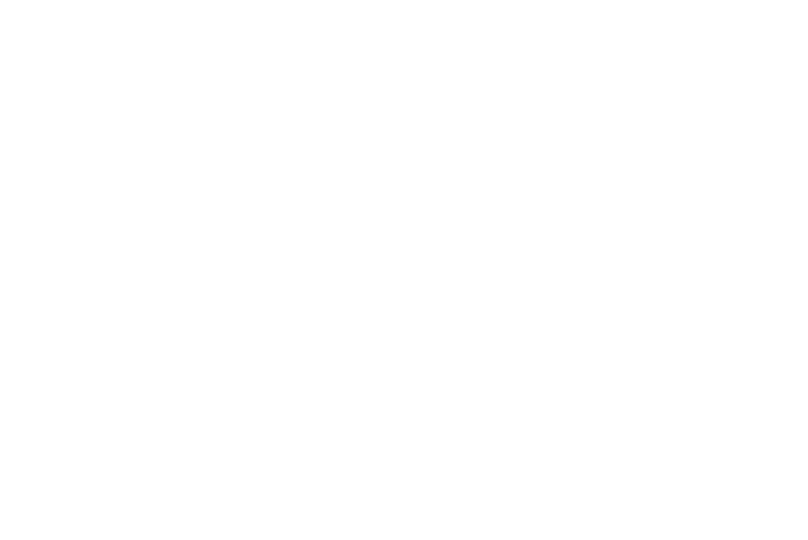
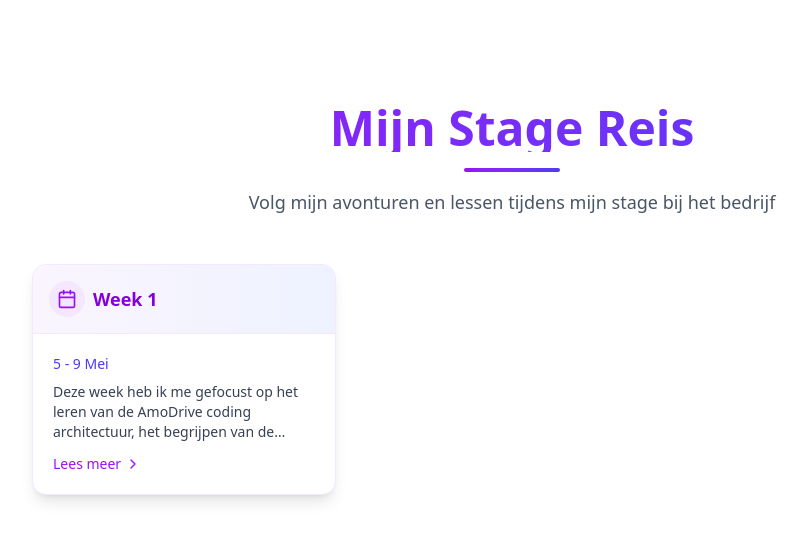
Before and after one commit to Lenaerts-Nestor/personal-portfolio, a React (Vite) app: page /Blog in a window 1280 px wide. Before the commit this address had no page. Shown: the top 540 px of the page, without its empty margins (128-936 px from the left). Built offline with nearby package versions, Linux system fonts and the light colour scheme.

Commit message:
first design of blog

```diff
--- /dev/null
+++ b/src/components/blogs/weekly.tsx
@@ -0,0 +1,208 @@
+'use client';
+
+import type React from 'react';
+
+import { useState, useEffect } from 'react';
+import { Calendar, ChevronLeft, ChevronRight, X } from 'lucide-react';
+
+// Example data structure for weeks (replace with your real data)
+const weeks = [
+  {
+    title: 'Week 1',
+    dates: '5 - 9 Mei',
+    summary:
+      'Deze week heb ik me gefocust op het leren van de AmoDrive coding architectuur, het begrijpen van de projectstructuur en het verbeteren van mijn coderstijl, met de hulp van mijn seniors.',
+    details:
+      "Deze week heb ik mijn weekenden goed besteed aan zelfstudie over React Query en de implementatie ervan in AmoTrack. Daarnaast heb ik onderzoek gedaan naar testscenario's en mogelijke optimalisaties voor zowel AmoDrive als AmoTrack. Binnen AmoTrack zelf heb ik oude code opgeschoond, role checks voor de sidebar geïmplementeerd en ben ik verder gegaan met de login-functionaliteit en het toepassen van React Query voor individueel ingelogde gebruikers. Ook heb ik de creatie van timesheets geüpdatet op basis van feedback, de project-details box gestyled en de rollen verder verfijnd. Een week vol technische vooruitgang!",
+  },
+  // ...add more weeks here
+];
+
+export const WeeklyBlog = () => {
+  const [openIdx, setOpenIdx] = useState<number | null>(null);
+  const [animating, setAnimating] = useState(false);
+  const [direction, setDirection] = useState<'next' | 'prev' | 'none'>('none');
+
+  const openModal = (idx: number) => {
+    setOpenIdx(idx);
+    setAnimating(true);
+    setDirection('none');
+    setTimeout(() => setAnimating(false), 300);
+  };
+
+  const closeModal = () => {
+    setAnimating(true);
+    setTimeout(() => {
+      setOpenIdx(null);
+      setAnimating(false);
+    }, 300);
+  };
+
+  const goTo = (dir: -1 | 1) => {
+    if (openIdx === null) return;
+    const next = openIdx + dir;
+    if (next >= 0 && next < weeks.length) {
+      setAnimating(true);
+      setDirection(dir === 1 ? 'next' : 'prev');
+      setTimeout(() => {
+        setOpenIdx(next);
+        setAnimating(false);
+      }, 300);
+    }
+  };
+
+  // Close on overlay click
+  const handleOverlayClick = (e: React.MouseEvent<HTMLDivElement>) => {
+    if (e.target === e.currentTarget) closeModal();
+  };
+
+  // Keyboard close
+  useEffect(() => {
+    if (openIdx === null) return;
+    const onKey = (e: KeyboardEvent) => {
+      if (e.key === 'Escape') closeModal();
+      if (e.key === 'ArrowLeft') goTo(-1);
+      if (e.key === 'ArrowRight') goTo(1);
+    };
+    window.addEventListener('keydown', onKey);
+    return () => window.removeEventListener('keydown', onKey);
+  }, [openIdx]);
+
+  return (
+    <section className='py-16 min-h-[60vh]'>
+      <div className='max-w-5xl mx-auto px-4'>
+        <div className='text-center mb-12'>
+          <h1 className='text-5xl font-bold bg-gradient-to-r from-purple-600 to-indigo-600 bg-clip-text text-transparent mb-4'>
+            Mijn Stage Reis
+          </h1>
+          <div className='w-24 h-1 bg-gradient-to-r from-purple-600 to-indigo-600 mx-auto mb-4 rounded-full'></div>
+          <p className='text-lg text-gray-600 max-w-2xl mx-auto'>
+            Volg mijn avonturen en lessen tijdens mijn stage bij het bedrijf
+          </p>
+        </div>
+
+        <div className='grid grid-cols-1 md:grid-cols-3 gap-6'>
+          {weeks.map((week, idx) => (
+            <div
+              key={week.title}
+              className='rounded-xl border border-purple-100 bg-white shadow-lg hover:shadow-xl transition-all duration-300 overflow-hidden cursor-pointer group'
+              onClick={() => openModal(idx)}
+            >
+              <div className='border-b border-purple-100 bg-gradient-to-r from-purple-50 to-indigo-50 p-4 flex items-center gap-2'>
+                <div className='p-2 rounded-full bg-purple-100 text-purple-600'>
+                  <Calendar className='w-5 h-5' />
+                </div>
+                <h3 className='text-lg font-bold text-purple-700'>
+                  {week.title}
+                </h3>
+              </div>
+              <div className='p-5'>
+                <div className='text-indigo-600 font-medium text-sm mb-2'>
+                  {week.dates}
+                </div>
+                <div className='text-gray-700 text-sm line-clamp-3 mb-3'>
+                  {week.summary}
+                </div>
+                <div className='flex items-center text-purple-600 font-medium text-sm mt-auto group-hover:text-indigo-600 transition-colors'>
+                  <span>Lees meer</span>
+                  <ChevronRight className='w-4 h-4 ml-1 group-hover:translate-x-1 transition-transform' />
+                </div>
+              </div>
+            </div>
+          ))}
+        </div>
+      </div>
+
+      {/* Modal */}
+      {openIdx !== null && (
+        <div
+          className='fixed inset-0 z-50 flex items-center justify-center bg-black/60 backdrop-blur-sm transition-opacity duration-300'
+          onClick={handleOverlayClick}
+          style={{ opacity: animating ? 0 : 1 }}
+        >
+          <div
+            className={`relative w-[95vw] max-w-xl bg-white rounded-2xl shadow-2xl flex flex-col overflow-hidden transition-all duration-300 ${
+              animating ? 'opacity-0 scale-95' : 'opacity-100 scale-100'
+            } ${
+              direction === 'next'
+                ? animating
+                  ? 'translate-x-10'
+                  : 'translate-x-0'
+                : direction === 'prev'
+                ? animating
+                  ? '-translate-x-10'
+                  : 'translate-x-0'
+                : ''
+            }`}
+            style={{ maxHeight: '85vh' }}
+          >
+            {/* Header */}
+            <div className='relative p-6 border-b border-gray-100 bg-gradient-to-r from-purple-50 to-indigo-50'>
+              <button
+                className='absolute right-4 top-4 text-gray-400 hover:text-purple-600 transition-colors'
+                onClick={closeModal}
+                aria-label='Sluiten'
+              >
+                <X className='w-5 h-5' />
+              </button>
+
+              <div className='flex items-center gap-3'>
+                <div className='p-2 rounded-full bg-purple-100 text-purple-600'>
+                  <Calendar className='w-5 h-5' />
+                </div>
+                <div>
+                  <h2 className='text-2xl font-bold text-purple-700'>
+                    {weeks[openIdx].title}
+                  </h2>
+                  <div className='text-indigo-600 font-medium text-sm'>
+                    {weeks[openIdx].dates}
+                  </div>
+                </div>
+              </div>
+            </div>
+
+            {/* Content */}
+            <div className='p-6 overflow-y-auto'>
+              <div className='prose prose-purple max-w-none text-gray-700'>
+                <p className='leading-relaxed'>{weeks[openIdx].details}</p>
+              </div>
+            </div>
+
+            {/* Footer with navigation */}
+            <div className='border-t border-gray-100 p-4 flex justify-between items-center bg-gray-50'>
+              <button
+                className={`flex items-center gap-1 px-3 py-2 rounded-lg transition ${
+                  openIdx > 0
+                    ? 'text-purple-600 hover:bg-purple-50'
+                    : 'text-gray-300 cursor-not-allowed'
+                }`}
+                onClick={() => goTo(-1)}
+                disabled={openIdx === 0}
+              >
+                <ChevronLeft className='w-4 h-4' />
+                <span className='text-sm font-medium'>Vorige</span>
+              </button>
+
+              <div className='text-sm text-gray-500'>
+                {openIdx + 1} / {weeks.length}
+              </div>
+
+              <button
+                className={`flex items-center gap-1 px-3 py-2 rounded-lg transition ${
+                  openIdx < weeks.length - 1
+                    ? 'text-purple-600 hover:bg-purple-50'
+                    : 'text-gray-300 cursor-not-allowed'
+                }`}
+                onClick={() => goTo(1)}
+                disabled={openIdx === weeks.length - 1}
+              >
+                <span className='text-sm font-medium'>Volgende</span>
+                <ChevronRight className='w-4 h-4' />
+              </button>
+            </div>
+          </div>
+        </div>
+      )}
+    </section>
+  );
+};
--- /dev/null
+++ b/src/pages/blog/index.tsx
@@ -0,0 +1,11 @@
+import { WeeklyBlog } from '../../components/blogs/weekly';
+
+export const Blog = () => {
+  return (
+    <>
+      <main className='max-w-5xl mx-auto px-4 py-10'>
+        <WeeklyBlog />
+      </main>
+    </>
+  );
+};
--- a/src/routes/index.tsx
+++ b/src/routes/index.tsx
@@ -1,6 +1,7 @@
 import { Routes, Route } from 'react-router-dom';
 import { Home } from '../pages/home';
 import { About } from '../pages/about';
+import { Blog } from '../pages/blog';
 
 export const AppRoutes = () => {
   return (
@@ -8,6 +9,7 @@
       <Route path='/' element={<Home />} />
       <Route path='/Home' element={<Home />} />
       <Route path='/About' element={<About />} />
+      <Route path='/Blog' element={<Blog />} />
       {/* Placeholder for project details */}
       <Route
         path='/projects/:id'
```
Also changed, not shown: src/components/blogs/summary.tsx (added), src/components/blogs/title.tsx (added).
